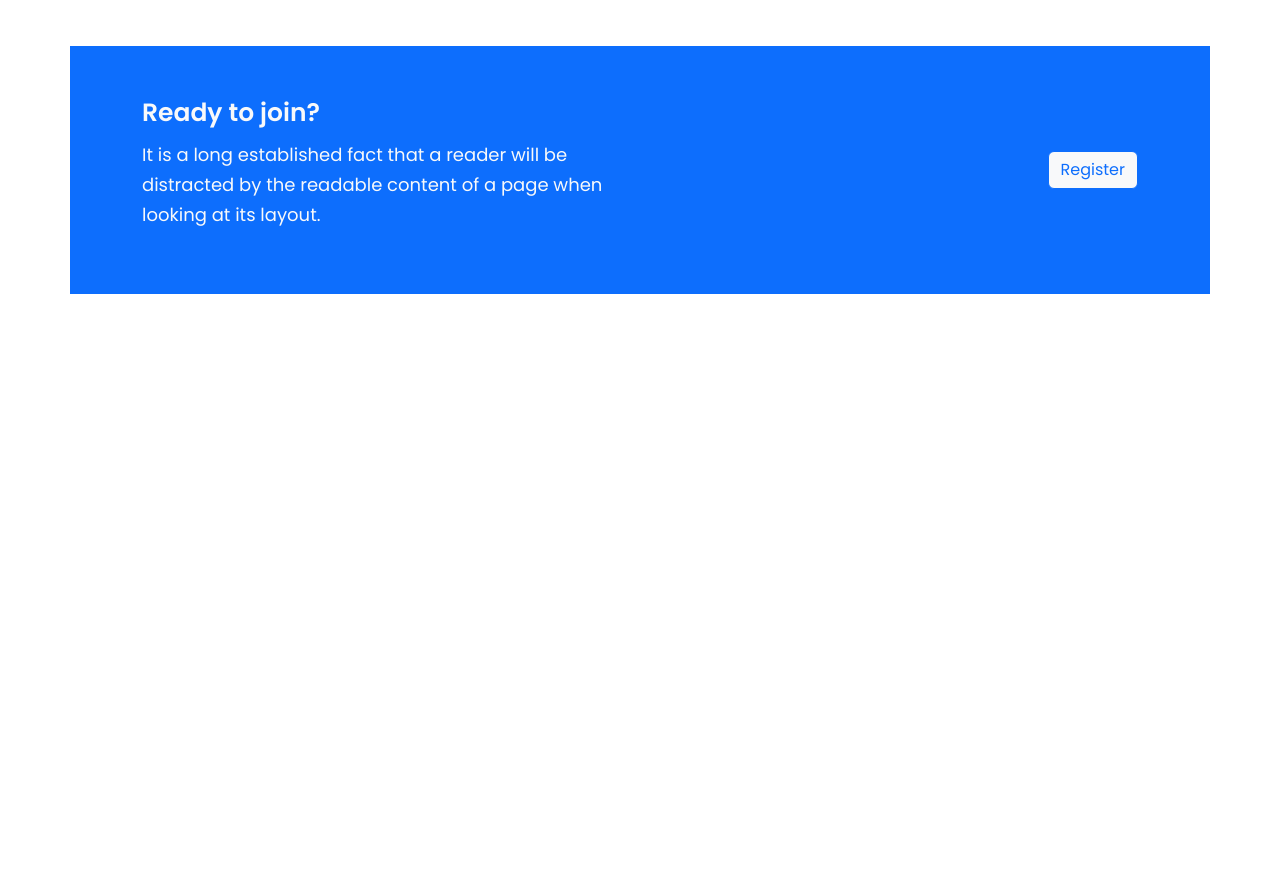
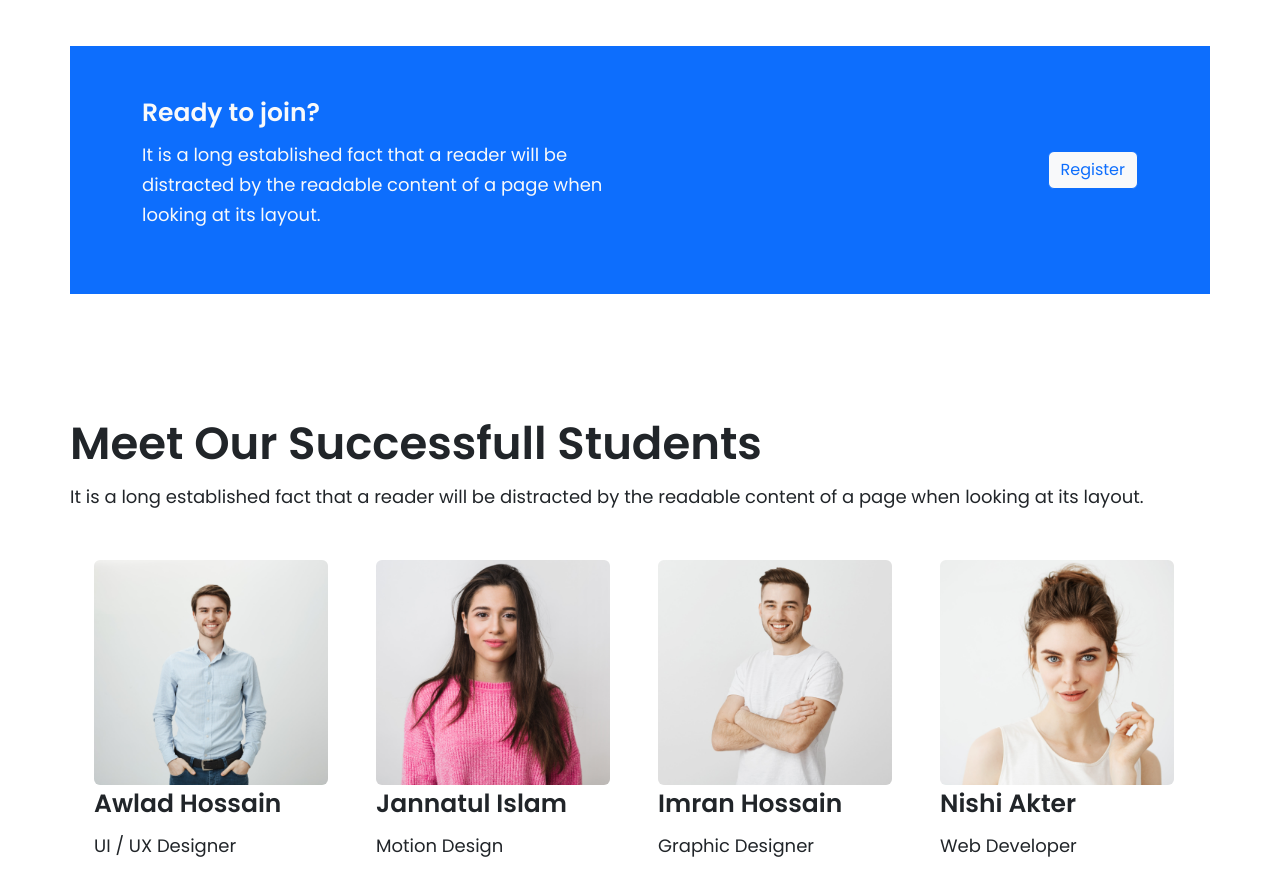
Before and after one commit to Masumkhan984/Digital-Learners, a plain HTML site: page index.html in a window 1280 px wide. Shown: the part 2492-3369 px from the top of the page. Before the commit the page ends 2786 px from the top, so only its background shows below. Drawn offline with nearby package versions, Linux system fonts and the light colour scheme.

Commit message:
students area has added

```diff
--- a/index.html
+++ b/index.html
@@ -323,8 +323,46 @@
         <!-- register area ends -->
         <!-- students area start -->
         <div id="students_area">
-            <div class="container inner_students">
+            <div class="container inner_students mx-auto">
+                <!-- students heading area -->
+                <div class="student_area_head text-lg-start text-md-start text-center my-5">
+                    <h2 class="">Meet Our Successfull Students</h2>
+                    <p class="">It is a long established fact that a reader will be distracted by the readable content
+                        of a page
+                        when looking at its layout.</p>
+                </div>
 
+                <!-- Students -->
+                <div class="row g-lg-5 g-md-2 mx-auto">
+                    <div class="col-lg-3 col-md-6 mx-auto">
+                        <img src="./images/student/student-1.png" class="img-fluid rounded" alt="student">
+                        <div class="sutdent_name">
+                            <h3>Awlad Hossain</h3>
+                            <p>UI / UX Designer</p>
+                        </div>
+                    </div>
+                    <div class="col-lg-3 col-md-6 mx-auto">
+                        <img src="./images/student/student-2.png" class="img-fluid rounded" alt="student">
+                        <div class="sutdent_name">
+                            <h3>Jannatul Islam</h3>
+                            <p>Motion Design</p>
+                        </div>
+                    </div>
+                    <div class="col-lg-3 col-md-6 mx-auto">
+                        <img src="./images/student/student-3.png" class="img-fluid rounded" alt="student">
+                        <div class="sutdent_name">
+                            <h3>Imran Hossain</h3>
+                            <p>Graphic Designer</p>
+                        </div>
+                    </div>
+                    <div class="col-lg-3 col-md-6 mx-auto">
+                        <img src="./images/student/student-4.png" class="img-fluid rounded" alt="student">
+                        <div class="sutdent_name">
+                            <h3>Nishi Akter</h3>
+                            <p>Web Developer</p>
+                        </div>
+                    </div>
+                </div>
             </div>
         </div>
         <!-- students area ends -->
--- a/style.css
+++ b/style.css
@@ -80,3 +80,10 @@ banner area
 /* ======================
 course area
 ======================== */
+/* =====================
+students area
+======================== */
+.inner_students {
+    padding-left: 0;
+    margin-top: 120px;
+}
```
